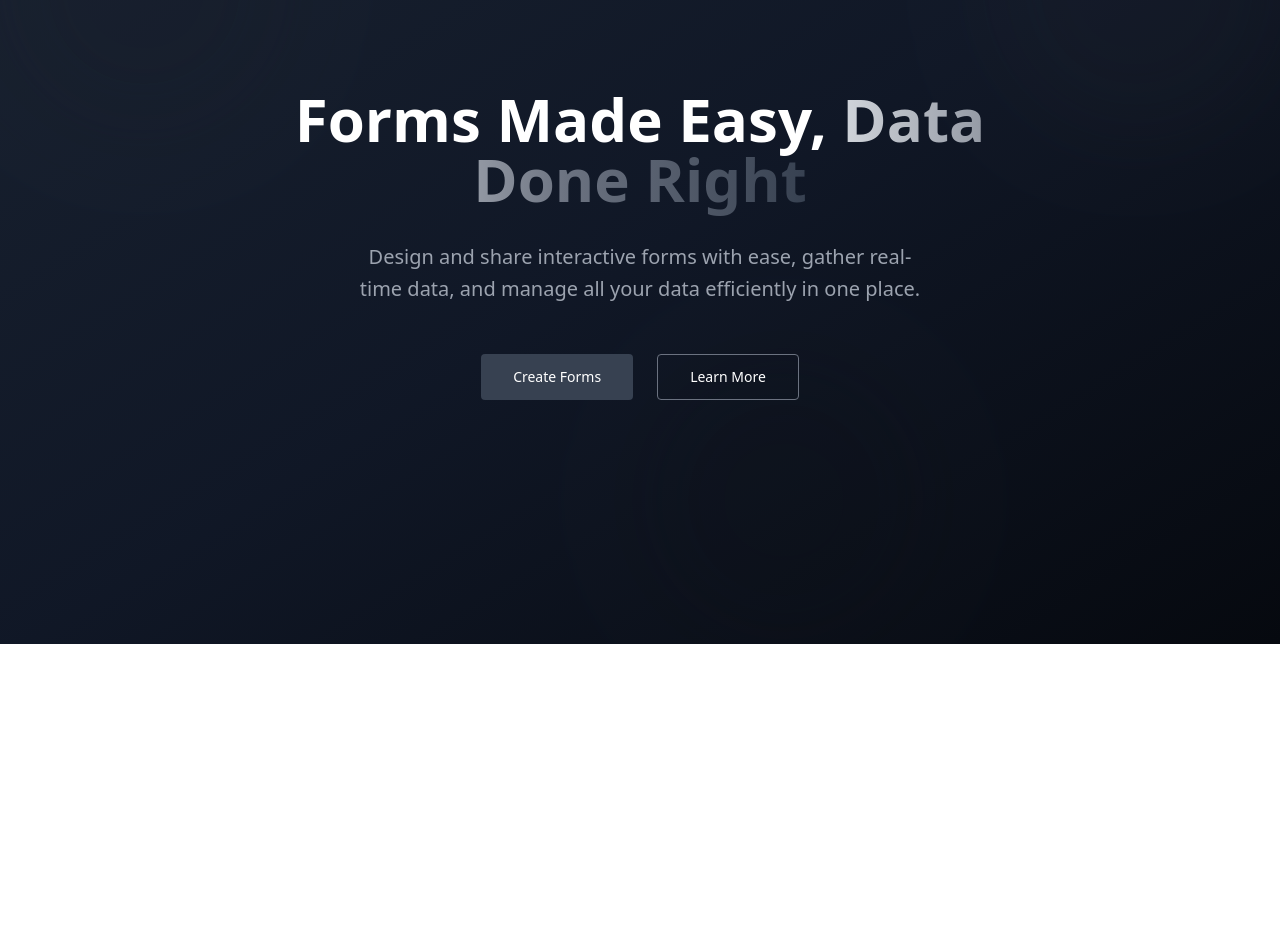
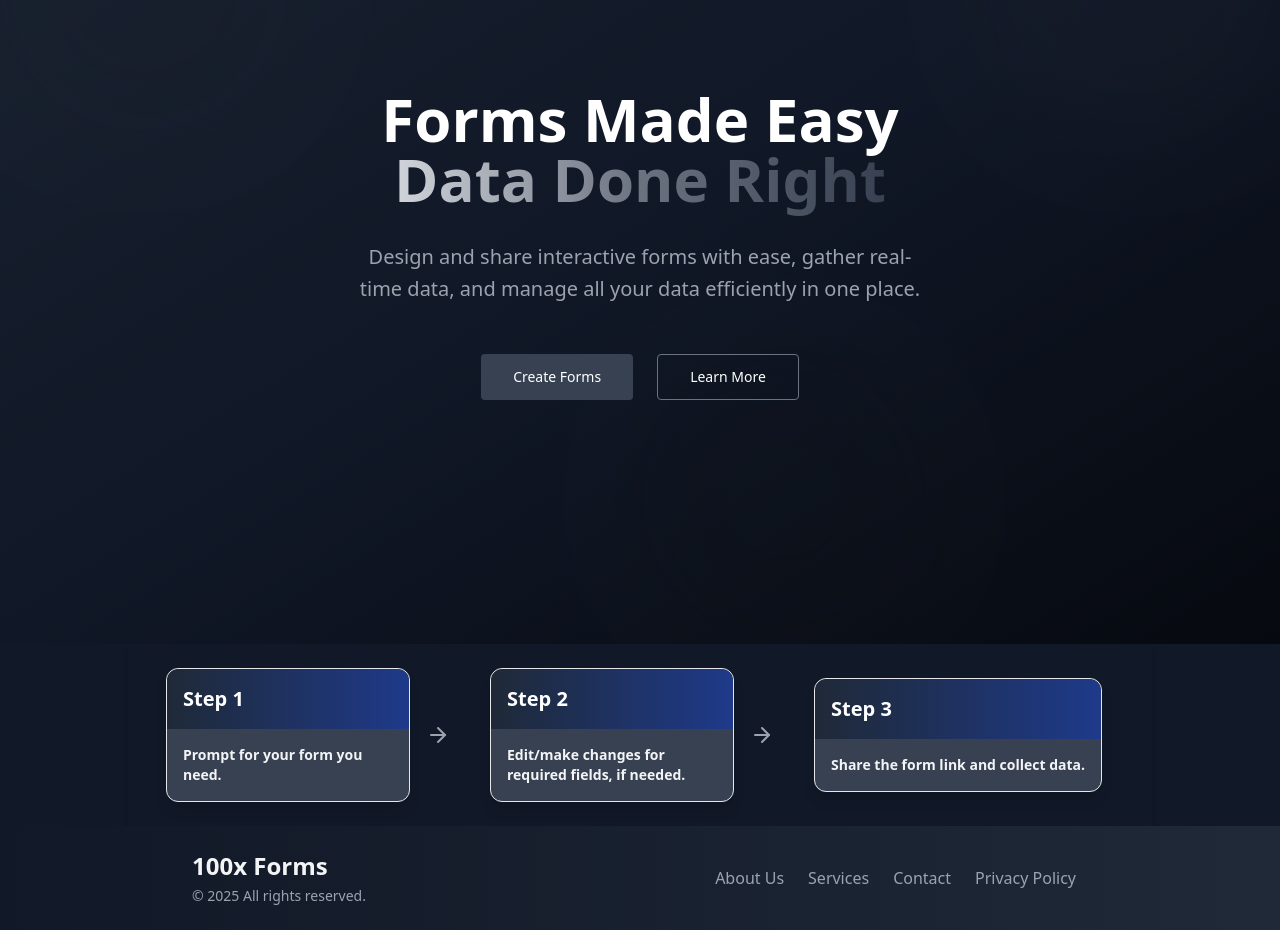
Before and after one commit to MAYANK-TRIPATH/Data-form, a Next.js app: page / in a window 1280 px wide. Shown: the part 220-1150 px from the top of the page. Before the commit the page ends 864 px from the top, so only its background shows below. Built offline with nearby package versions, Linux system fonts and the light colour scheme; no server answers.

Commit message:
Steps in Hero

```diff
--- a/app/(auth)/sign-in/[[...sign-in]]/page.tsx
+++ b/app/(auth)/sign-in/[[...sign-in]]/page.tsx
@@ -1,16 +1,19 @@
 import { SignIn } from '@clerk/nextjs'
 
+
 export default function Page() {
-  return(
+  return (
 
     <section className="bg-white">
       <div className="lg:grid lg:min-h-screen lg:grid-cols-12">
         <section className="relative flex h-32 items-end bg-gray-900 lg:col-span-5 lg:h-full xl:col-span-6">
-      <img
-        alt=""
-        src="https://images.unsplash.com/photo-1617195737496-bc30194e3a19?ixlib=rb-1.2.1&ixid=MnwxMjA3fDB8MHxwaG90by1wYWdlfHx8fGVufDB8fHx8&auto=format&fit=crop&w=870&q=80"
+          {/* <Image
+            alt="Auth Image"
+            width={500}
+            height={500}
+            src=""
             className="absolute inset-0 h-full w-full object-cover opacity-80"
-      />
+          /> */}
 
           <div className="hidden lg:relative lg:block lg:p-12">
             <a className="block text-white" href="#">
@@ -28,14 +31,17 @@ export default function Page() {
               </svg>
             </a>
 
+            <div className="mb-[500px]">
               <h2 className="mt-6 text-2xl font-bold text-white sm:text-3xl md:text-4xl">
-          Welcome to Squid 🦑
+                Welcome to 100x Forms
               </h2>
 
               <p className="mt-4 leading-relaxed text-white/90">
-          Lorem, ipsum dolor sit amet consectetur adipisicing elit. Eligendi nam dolorum aliquam,
-          quibusdam aperiam voluptatum.
+                Sign up to unlock the thrilling world of… building forms. Yep, it’s as exciting as it sounds!
+                Just a few clicks, and you’ll be on your way to crafting the forms of your dreams.
+                Try to contain the excitement!
               </p>
+            </div>
           </div>
         </section>
 
--- /dev/null
+++ b/app/_components/Flow.tsx
@@ -0,0 +1,73 @@
+import React from "react";
+
+const Card = ({ children }: { children: React.ReactNode }) => (
+  <div className="rounded-xl border shadow-lg bg-gray-700 flex flex-col justify-between h-fit w-fit">
+    {children}
+  </div>
+);
+
+const CardHeader = ({ children }: { children: React.ReactNode }) => (
+  <div className="p-4 bg-gradient-to-r from-gray-800 to-blue-900 text-white rounded-t-xl">
+    {children}
+  </div>
+);
+
+const CardTitle = ({ children }: { children: React.ReactNode }) => (
+  <h3 className="text-xl font-bold">{children}</h3>
+);
+
+const CardContent = ({ children }: { children: React.ReactNode }) => (
+  <div className="p-4 text-gray-100 font-semibold">{children}</div>
+);
+
+const ArrowRightIcon = () => (
+  <svg
+    xmlns="http://www.w3.org/2000/svg"
+    width="24"
+    height="24"
+    viewBox="0 0 24 24"
+    fill="none"
+    stroke="currentColor"
+    strokeWidth="2"
+    strokeLinecap="round"
+    strokeLinejoin="round"
+    className="text-gray-400 dark:text-gray-600"
+  >
+    <path d="M5 12h14" />
+    <path d="m12 5 7 7-7 7" />
+  </svg>
+);
+
+export default function Flow() {
+  const steps = [
+    { title: "Step 1", content: "Prompt for your form you need." },
+    { title: "Step 2", content: "Edit/make changes for required fields, if needed." },
+    { title: "Step 3", content: "Share the form link and collect data." },
+  ];
+
+  return (
+    <div className="bg-gray-900 ">
+    <div className="max-w-5xl mx-auto p-6 bg-gray-900 rounded-lg shadow-md">
+      <div className="flex flex-col md:flex-row justify-center items-center gap-6">
+        {steps.map((step, index) => (
+          <div key={index} className="flex items-center w-full max-w-[300px] ">
+            <Card>
+              <CardHeader>
+                <CardTitle>{step.title}</CardTitle>
+              </CardHeader>
+              <CardContent>
+                <p className="text-sm">{step.content}</p>
+              </CardContent>
+            </Card>
+            {index < steps.length - 1 && (
+              <div className="hidden md:flex items-center justify-center mx-4">
+                <ArrowRightIcon />
+              </div>
+            )}
+          </div>
+        ))}
+      </div>
+    </div>
+    </div>
+  );
+}
--- /dev/null
+++ b/app/_components/Footer.tsx
@@ -0,0 +1,20 @@
+
+
+export function Footer() {
+  return (
+    <footer className="bg-gradient-to-r from-gray-900 to-gray-800  py-6 px-4">
+      <div className="max-w-4xl mx-auto flex flex-col md:flex-row justify-between items-center">
+        <div className="mb-4 md:mb-0">
+          <h2 className="text-2xl font-bold text-gray-100">100x Forms</h2>
+          <p className="text-sm text-gray-400 mt-1">&copy; 2025 All rights reserved.</p>
+        </div>
+        <nav className="flex flex-wrap justify-center md:justify-end">
+          <a href="#" className="text-gray-400 hover:text-gray-600 mx-3 my-2">About Us</a>
+          <a href="#" className="text-gray-400 hover:text-gray-600 mx-3 my-2">Services</a>
+          <a href="#" className="text-gray-400 hover:text-gray-600 mx-3 my-2">Contact</a>
+          <a href="#" className="text-gray-400 hover:text-gray-600 mx-3 my-2">Privacy Policy</a>
+        </nav>
+      </div>
+    </footer>
+  )
+}
--- a/app/_components/Header.tsx
+++ b/app/_components/Header.tsx
@@ -6,7 +6,7 @@ import { SignInButton, UserButton, useUser } from '@clerk/nextjs';
 import Link from 'next/link';
 
 export default function Header() {
-    const { user, isSignedIn } = useUser();
+    const { isSignedIn } = useUser();
 
     return (
         <header className="bg-gradient-to-r from-gray-800 via-gray-900 to-black text-white shadow-lg">
@@ -64,7 +64,7 @@ export default function Header() {
                                             />
                                         </svg>
                                     </span>
-                                    <span className="group-hover:pr-5 transition-all rounded-lg">Get Started</span>
+                                    <span className="group-hover:pr-5 transition-all rounded-2xl">Get Started</span>
                                 </Button>
                             </SignInButton>
                         )}
--- a/app/_components/Hero.tsx
+++ b/app/_components/Hero.tsx
@@ -14,12 +14,12 @@ export default function Hero() {
       <div className="relative z-10 mx-auto max-w-screen-xl px-4 py-32 lg:flex lg:h-screen items-center justify-center">
         <div className="mx-auto max-w-3xl text-center">
           <h1 className="mb-8 text-4xl font-extrabold text-white sm:text-6xl">
-            Forms Made Easy,{" "}
-            <span className="relative">
+            Forms Made Easy  <br></br>
+            <span>
               <span className="relative z-10 bg-gradient-to-r from-gray-300 via-gray-500 to-gray-700 bg-clip-text text-transparent">
                 Data Done Right
               </span>
-              <span className="absolute bottom-0 left-0 w-full h-2 bg-gradient-to-r from-gray-300 via-gray-500 to-gray-700 transform -skew-x-12"></span>
+              {/* <span className="absolute bottom-0 left-0 w-full h-2 bg-gradient-to-r from-gray-300 via-gray-500 to-gray-700 transform -skew-x-12"></span> */}
             </span>
           </h1>
 
--- a/app/dashboard/_components/SideNav.tsx
+++ b/app/dashboard/_components/SideNav.tsx
@@ -1,11 +1,16 @@
+"use-client";
+
 import { Button } from "@/components/ui/button";
 import { LibraryBig, LineChart, MessageSquare, Shield } from "lucide-react";
 import { usePathname } from "next/navigation";
-import { useEffect } from "react";
+import { useEffect, useState } from "react";
 
 
 
 export default function SideNav() {
+
+const [openDialog, setOpenDialog] = useState(false);
+
   const menuList = [
     {
       id: 1,
@@ -40,6 +45,7 @@ export default function SideNav() {
 
 
   return (
+
     <div className="h-screen shadow-md border border-gray-600 rounded-lg">
       <div className="p-5">
         {menuList.map((menu, index) => (
@@ -53,7 +59,10 @@ export default function SideNav() {
         ))}
       </div>
         <div className="fixed bottom-20 ml-6 p-6 w-64 block w-full rounded border border-blue-600 bg-blue-600 px-6 py-3 text-lg font-bold text-white hover:bg-transparent hover:text-white focus:outline-none focus:ring active:text-opacity-75 sm:w-auto">
-          <Button className="w-full">
+
+          <Button
+          onClick={() => setOpenDialog(true)}
+          className="w-full">
             + Create Form
           </Button>
         </div>
--- a/app/dashboard/page.tsx
+++ b/app/dashboard/page.tsx
@@ -1,14 +1,126 @@
-import CreateForm from "./_components/CreateForm";
+"use client";
 
+import {
+  Dialog,
+  DialogContent,
+  DialogDescription,
+  DialogHeader,
+  DialogTitle,
+  DialogTrigger,
+} from "@/components/ui/dialog";
 
+import { Button } from "@/components/ui/button";
+import { Textarea } from "@/components/ui/textarea";
+import { useState } from "react";
+import { AiChatSession } from "@/configs/AiModal";
+import { JsonForms } from "@/configs/schema";
+import { useUser } from "@clerk/nextjs";
+import { db } from "@/configs";
+import moment from "moment";
+import { useRouter } from "next/navigation";
 
-export default function Dashboard() {
+const PROMPT = `
+Based on the following description, generate a JSON structure for a form.
+The structure should contain the following:
+
+{
+  "title": "string",  // Title of the form
+  "subtitle": "string",  // Subtitle of the form
+  "fields": [
+    {
+      "name": "string",  // Field name
+      "label": "string",  // Field label
+      "type": "text | email | number | date | select | checkbox | textarea",  // Field type
+      "placeholder": "string",  // Placeholder text
+      "required": true/false,  // Is the field required?
+      "options": [{"label": "string", "value": "string"}]  // For select type fields
+    }
+  ]
+}
+
+Use this exact format, and generate appropriate field types, labels, and placeholders based on the description.
+`;
+
+export default function CreateForm() {
+  const [openDialog, setOpenDialog] = useState(false);
+  const [userInput, setUserInput] = useState("");
+  const [loading, setLoading] = useState(false);
+  const { user } = useUser();
+  const route = useRouter();
+
+  const onCreateForm = async () => {
+    setLoading(true);
+    setOpenDialog(false);
+
+    try {
+      // Pass a valid topK value to avoid errors
+      const result = await AiChatSession.sendMessage(
+        "Description: " + userInput + PROMPT,
+        { topK: 20 } // Valid range: 1 to 40
+      );
+
+      const responseText = result.response.text();
+      console.log(responseText);
+
+      if (responseText) {
+        const resp = await db.insert(JsonForms).values({
+          jsonform: responseText,
+          createdBy: user?.primaryEmailAddress?.emailAddress,
+          createdAt: moment().format("DD/MM/YYYY"),
+        }).returning({ id: JsonForms.id });
+
+        console.log("New Form Id", resp[0].id);
+        if (resp[0].id) {
+          route.push("/edit-form/" + resp[0].id);
+        }
+      }
+    } catch (error) {
+      console.error("Error while creating the form:", error);
+    } finally {
+      setLoading(false);
+    }
+  };
+
   return (
-    <div className="p-10">
-      <h2 className="font-bold text-3xl flex items-center justify-between">Dashboard
-
-    <CreateForm/>
-    </h2>
+    <div>
+      <Dialog open={openDialog} onOpenChange={setOpenDialog}>
+        <DialogTrigger asChild>
+          <Button
+            onClick={() => setOpenDialog(true)} // Open the dialog
+            className="block w-full rounded border border-blue-600 bg-blue-600 px-12 py-3 text-sm font-medium text-white hover:bg-transparent hover:text-white focus:outline-none focus:ring active:text-opacity-75 sm:w-auto"
+          >
+            + Create Form
+          </Button>
+        </DialogTrigger>
+        <DialogContent>
+          <DialogHeader>
+            <DialogTitle>Create New Form</DialogTitle>
+            <DialogDescription>
+              <Textarea
+                className="my-2"
+                value={userInput}
+                onChange={(event) => setUserInput(event.target.value)}
+                placeholder="Enter a description for the form"
+              />
+              <div className="flex gap-2 my-3 justify-end">
+                <Button
+                  onClick={() => setOpenDialog(false)} // Close on cancel
+                  className="block w-full rounded border border-red-800 bg-red-800 px-12 py-3 text-sm font-medium text-white hover:bg-transparent hover:text-white focus:outline-none focus:ring active:text-opacity-75 sm:w-auto"
+                >
+                  Cancel
+                </Button>
+                <Button
+                  onClick={onCreateForm} // Create form and close dialog
+                  disabled={loading}
+                  className="block w-full rounded border border-blue-600 bg-blue-600 px-12 py-3 text-sm font-medium text-white hover:bg-transparent hover:text-white focus:outline-none focus:ring active:text-opacity-75 sm:w-auto"
+                >
+                  {loading ? "Creating..." : "Create"}
+                </Button>
+              </div>
+            </DialogDescription>
+          </DialogHeader>
+        </DialogContent>
+      </Dialog>
     </div>
   );
 }
--- a/app/layout.tsx
+++ b/app/layout.tsx
@@ -16,8 +16,8 @@ const geistMono = localFont({
 });
 
 export const metadata: Metadata = {
-  title: "Create Next App",
-  description: "Generated by create next app",
+  title: "Data-form",
+  description: "Form made easy",
 };
 
 export default function RootLayout({
@@ -31,7 +31,7 @@ export default function RootLayout({
         <body
           className={`${geistSans.variable} ${geistMono.variable} antialiased`}>
 
-          <Header/>
+          <Header />
           {children}
         </body>
       </html>
--- a/app/page.tsx
+++ b/app/page.tsx
@@ -1,10 +1,14 @@
-import Image from "next/image";
+
 import Hero from "./_components/Hero";
+import { Footer } from "./_components/Footer";
+import Flow from "./_components/flow";
 
 export default function Home() {
   return (
     <div>
      <Hero/>
+     <Flow/>
+     <Footer/>
     </div>
   );
 }
```
Also changed, not shown: app/dashboard/_components/CreateForm.tsx (line endings or trailing spaces). Lines whose indentation alone changed are shown as unchanged.
